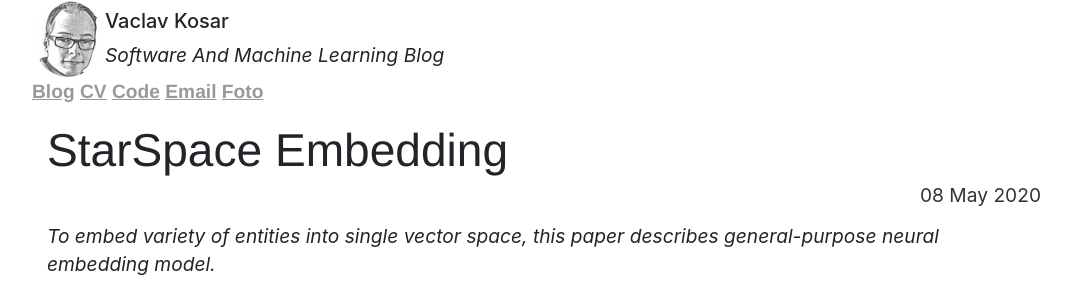
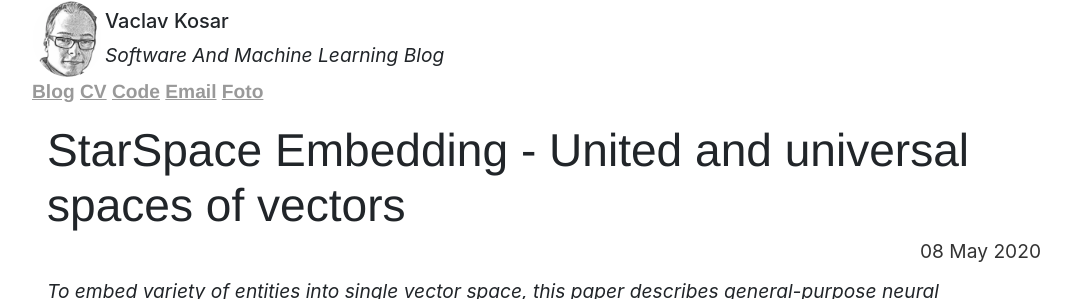
Before and after one commit to vackosar/vackosar.github.io, a Jekyll site: the page built from _posts/2020-05-08-starspace-embedding.md, in a window 1280 px wide and 900 px high, cut to the strip 0-299 px from the top of the window. Shown: the whole strip, without its empty margins (96-1167 px from the left). Built offline with Jekyll 4.4.1, drawn with Linux system fonts in a browser that asks for light colours; nearby versions of some CDN libraries; library files that are not in the unit come from our copies; comment, search, counter and statistics services are not loaded.

Commit message:
bentoml vs cortex

```diff
--- a/_posts/2020-05-08-starspace-embedding.md
+++ b/_posts/2020-05-08-starspace-embedding.md
@@ -1,6 +1,6 @@
 ---
 layout: post
-title: "StarSpace Embedding"
+title: "StarSpace Embedding - United and universal spaces of vectors"
 date: 2020-05-08
 categories: ML
 description: To embed variety of entities into single vector space, this paper describes general-purpose neural embedding model.
```
